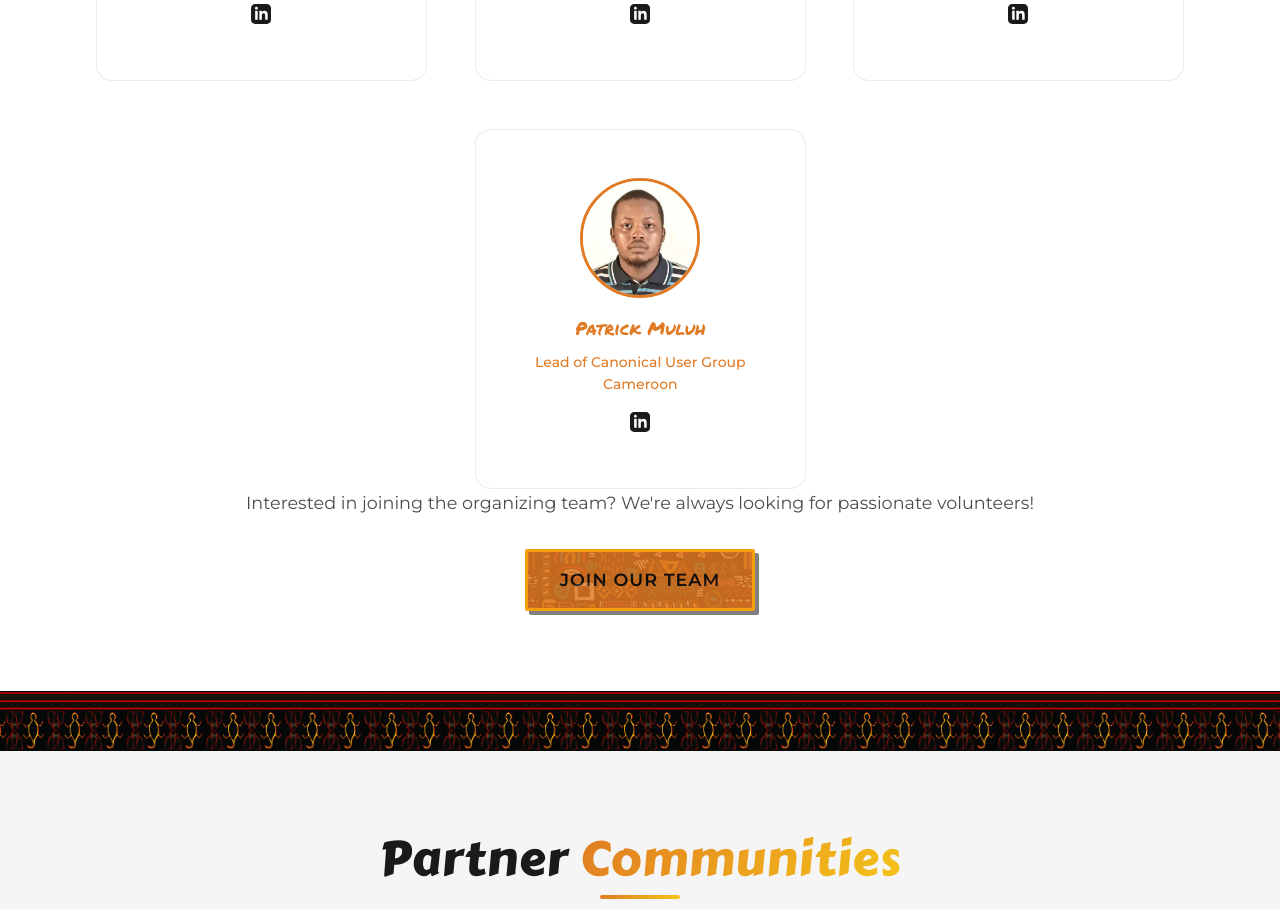
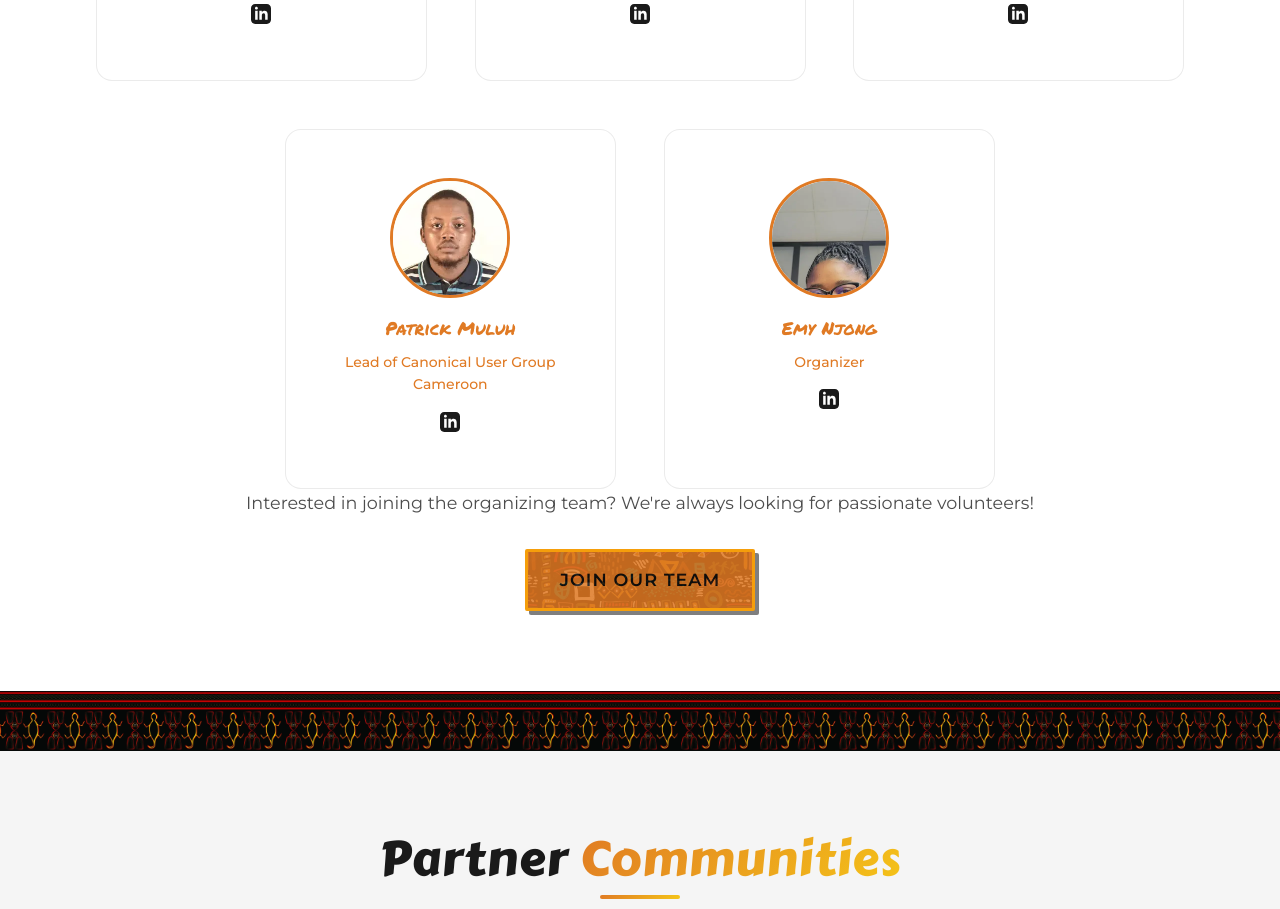
Before and after one commit to pythoncameroon/PyCon_Cameroon_2026, a React (Vite) app: page /en/about in a window 1280 px wide. Shown: the part 4160-5069 px from the top of the page. Built offline with nearby package versions, Linux system fonts and the light colour scheme.

Commit message:
feat: add Emy Njong as organizer with LinkedIn profile and image
Signed-off-by: Steve Yonkeu <yokwejuste@yahoo.com>

```diff
--- a/src/data/team.js
+++ b/src/data/team.js
@@ -57,4 +57,12 @@ export const teamData = [
     color: "purple",
     gradient: "blue",
   },
+  {
+    name: "Emy Njong",
+    role: "Organizer",
+    image: "/images/organizers/emy.webp",
+    linkedin: "https://www.linkedin.com/in/njong-emy",
+    color: "pink",
+    gradient: "purple",
+  },
 ];
```
Also changed, not shown: public/images/organizers/emy.webp (added).
